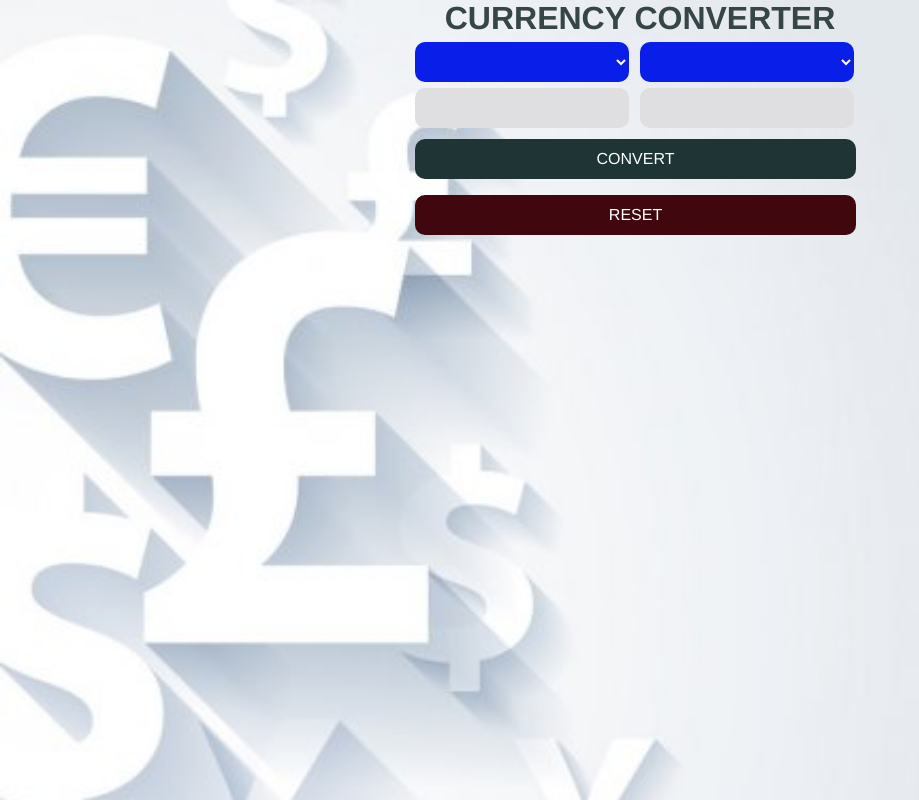
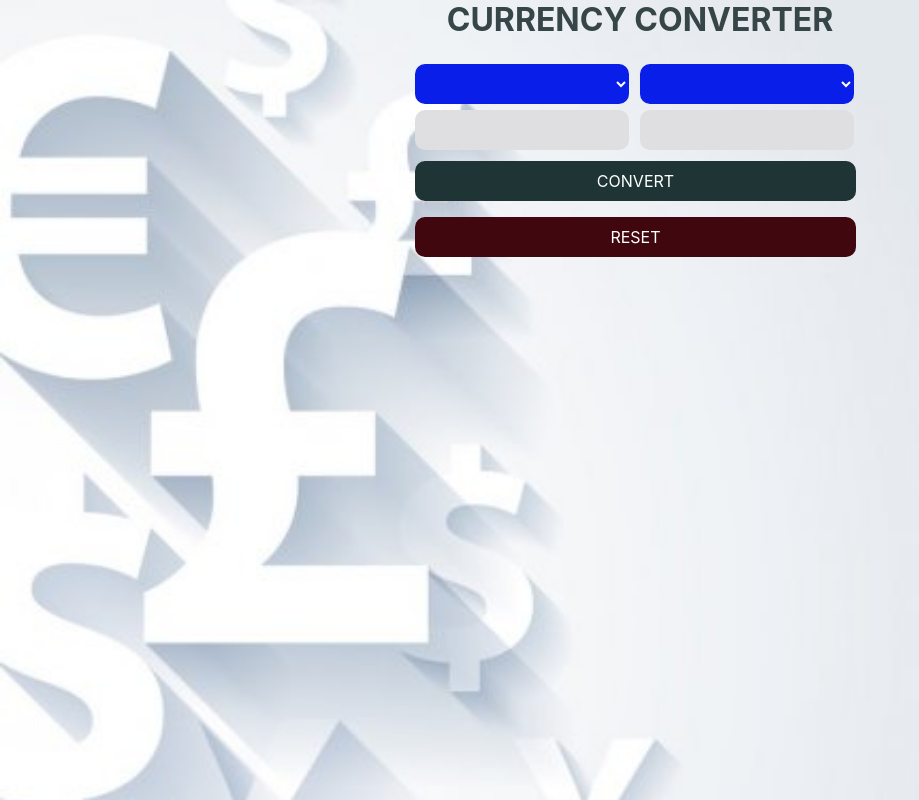
Before and after one commit to Mannyalfa/currency-converter, a plain HTML site: page index.html in a window 1280 px wide. Shown: the whole page, without its empty margins (0-919 px from the left). Drawn offline with Linux system fonts and the light colour scheme.

```diff
--- a/assets/css/stylesheet.css
+++ b/assets/css/stylesheet.css
@@ -2,7 +2,7 @@
     margin: 0;
     padding: 0;
     box-sizing: border-box;
-    font-family: 'Franklin Gothic Medium', 'Arial Narrow', Arial, sans-serif;
+    font-family: -apple-system, BlinkMacSystemFont, 'Segoe UI', Roboto, Oxygen, Ubuntu, Cantarell, 'Open Sans', 'Helvetica Neue', sans-serif
 }
 body {
     background-image: url("../images/currency.jpg");
--- a/index.html
+++ b/index.html
@@ -11,7 +11,10 @@
 
 <body>
     <div class="container">
-        <h1>CURRENCY CONVERTER</h1>
+        <header>
+            <h1>CURRENCY CONVERTER</h1>
+        </header>
+        <br>
         <div class="box">
             <div class="left_box">
                 <select name="currency" class="currency"></select>
```
Also changed, not shown: 1 other file.
